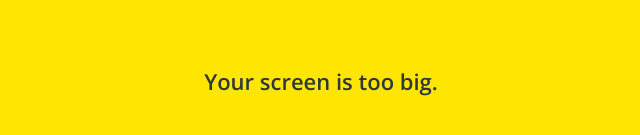
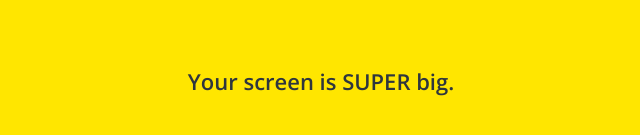
Before and after one commit to Zyapagetti/kokoa-clone, a plain HTML site: page friends.html in a window 1280 px wide. Shown: the part 319-454 px from the top of the page, 319-959 px from the left. Drawn offline with nearby package versions, Linux system fonts and the light colour scheme.

Commit message:
too -> super

```diff
--- a/friends.html
+++ b/friends.html
@@ -119,7 +119,7 @@
     </div>
 
     <div id="no-mobile">
-        <span>Your screen is too big.</span>
+        <span>Your screen is SUPER big.</span>
     </div>
 
     <script src="https://kit.fontawesome.com/c897394cb7.js" crossorigin="anonymous"></script>
```
